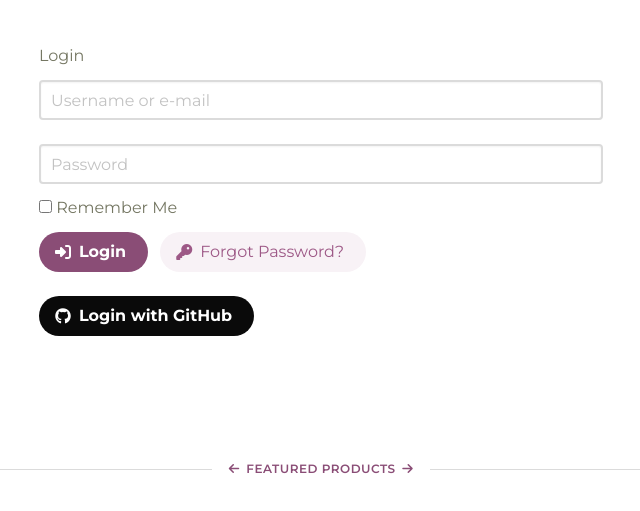
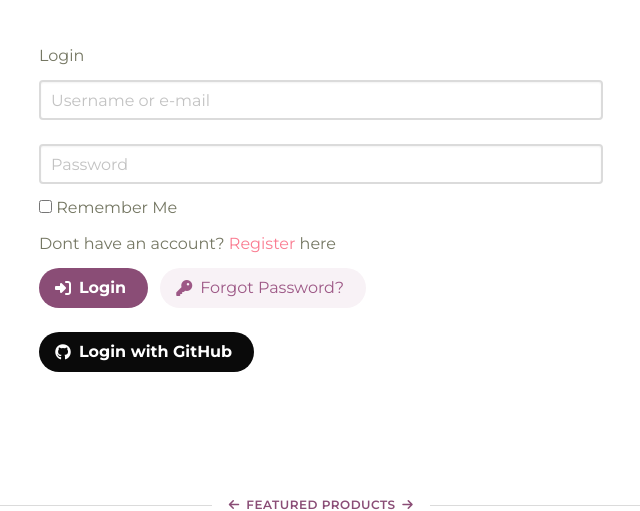
Before and after one commit to wrengit/FPVision, a Django app: page /accounts/login/ in a window 1280 px wide. Shown: the part 56-567 px from the top of the page, without its empty margins (319-959 px from the left). Run offline with Django 3.2, Linux system fonts and the light colour scheme; data that the repository does not hold is empty; some libraries are stand-ins or nearby versions.

Commit message:
dd register link to login page

```diff
--- a/templates/allauth/account/login.html
+++ b/templates/allauth/account/login.html
@@ -43,6 +43,8 @@
             </label>
           </div>
         </div>
+
+        <p class="pb-3">Dont have an account? <a href="{% url 'account_signup' %}">Register</a> here</p>
         {% if form.errors %}
           {% for field in form %}
               {% for error in field.errors %}
```
